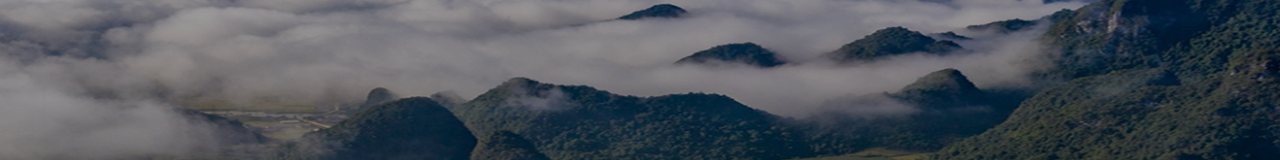
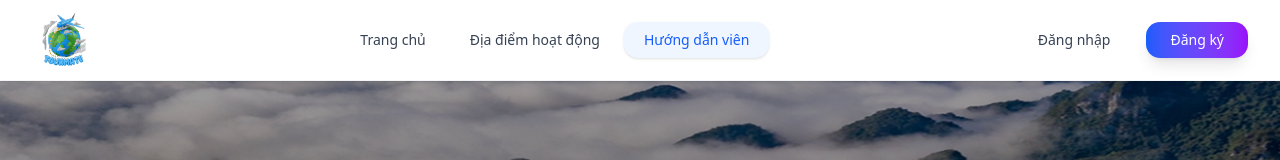
Before and after one commit to TourMate-Microservices/TourMateUI, a Next.js app in the folder tourmateui/: page /tour-guide in a window 1280 px wide. Shown: the top 160 px of the page. Built offline with nearby package versions, Linux system fonts and the light colour scheme; no server answers; a web font is replaced by a local one.

Commit message:
Update page.tsx

```diff
--- a/tourmateui/src/app/tour-guide/page.tsx
+++ b/tourmateui/src/app/tour-guide/page.tsx
@@ -13,6 +13,8 @@
 import { fetchAreaIdAndName } from "@/api/active-area.api"
 import bannerImg from '@/public/tour-guide-list-banner.png'
 import { getTourGuides } from "@/api/tour-guide-mock.api"
+import MegaMenu from "@/components/mega-menu"
+import { Footer } from "react-day-picker"
 
 const LIMIT = 12
 
@@ -255,7 +257,9 @@
                 </div>
             }
         >
+            <MegaMenu />
             <TourGuideMain />
+            <Footer />
         </Suspense>
     )
 }
```
